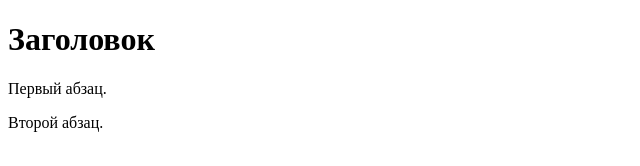
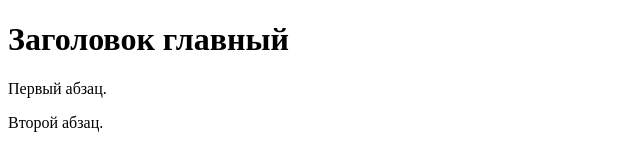
Before and after one commit to OlgaNetwork/github-for-twill, a plain HTML site: page index.html in a window 1280 px wide. Shown: the whole page, without its empty margins (0-640 px from the left). Drawn offline with Linux system fonts and the light colour scheme.

Commit message:
Добавили заголовок

```diff
--- a/index.html
+++ b/index.html
@@ -6,7 +6,7 @@
   <title>Пример веб-страницы</title>
  </head>
  <body>
-  <h1>Заголовок</h1>
+  <h1>Заголовок главный</h1>
   <!-- Комментарий -->
   <p>Первый абзац.</p>
   <p>Второй абзац.</p>
```
